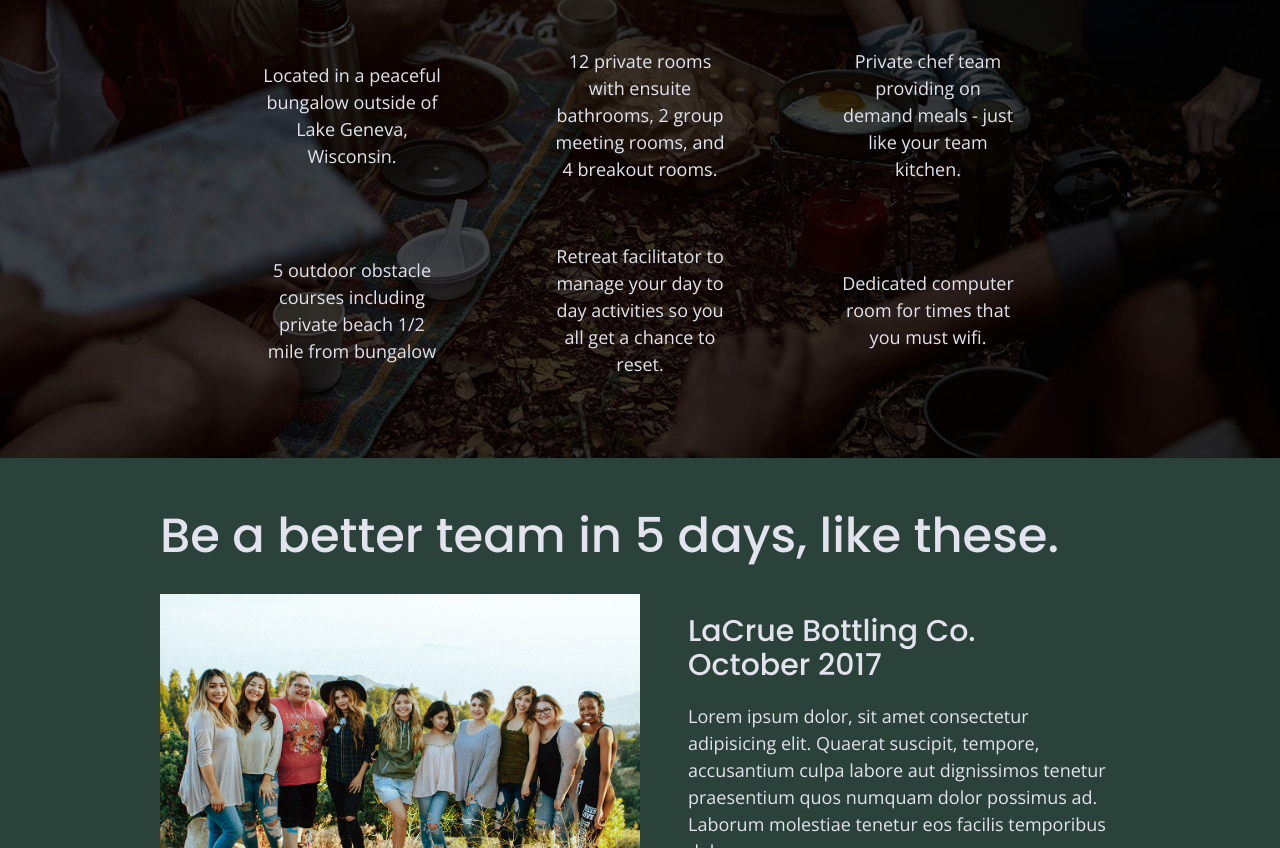
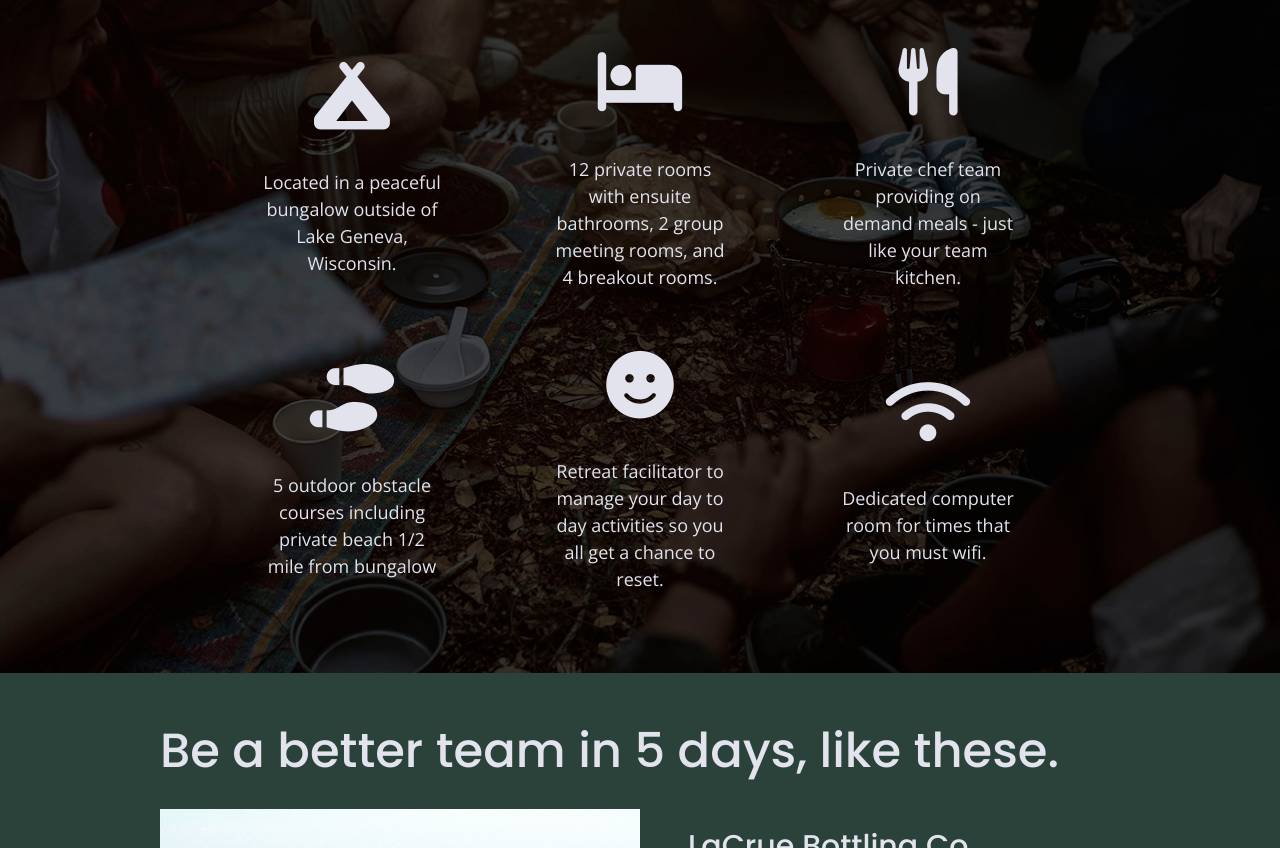
Before and after one commit to mathum49/unplugged, a website built with Parcel: page index.html in a window 1280 px wide. Shown: the part 1150-1998 px from the top of the page. Built offline with nearby package versions, Linux system fonts and the light colour scheme.

Commit message:
Added fontawesome icons

```diff
--- a/css/main.css
+++ b/css/main.css
@@ -377,6 +377,12 @@ input[type=button] {
   margin: 0;
   text-align: center;
 }
+
+.features i {
+	font-size: 3.75em;
+        margin-bottom: 40px;
+}
+
 
 /* reviews */
 
--- a/index.html
+++ b/index.html
@@ -19,6 +19,8 @@
   <link rel="stylesheet" href="css/normalize.css">
   <link rel="stylesheet" href="css/main.css">
 
+  <!-- font awesome link -->
+  <script src="https://kit.fontawesome.com/e5a738121e.js" crossorigin="anonymous"></script>
   <!-- Google Fonts -->
 <link rel="preconnect" href="https://fonts.gstatic.com" crossorigin>
 <link href="https://fonts.googleapis.com/css2?family=Open+Sans:wght@400;700&family=Poppins:wght@500;700&display=swap" rel="stylesheet">
@@ -75,27 +77,28 @@
       <h2>Have the work week you always dreamed of — without the bad wifi.</h2>
       <div class="features-items">
         <article>
-          <p class="fontawesome-icon"></p>
+          <p class="fontawesome-icon"><i class="fa-solid fa-campground"></i>
+          </p>
           <p class="features-item-description">Located in a peaceful bungalow outside of Lake Geneva, Wisconsin.</p>
         </article>
         <article>
-          <p class="fontawesome-icon"></p>
+          <p class="fontawesome-icon"><i class="fa-solid fa-bed"></i></p>
           <p class="features-item-description">12 private rooms with ensuite bathrooms, 2 group meeting rooms, and 4 breakout rooms.</p>
         </article>
         <article>
-          <p class="fontawesome-icon"></p>
+          <p class="fontawesome-icon"><i class="fa-solid fa-utensils"></i></p>
           <p class="features-item-description">Private chef team providing on demand meals - just like your team kitchen.</p>
         </article>
         <article>
-          <p class="fontawesome-icon"></p>
+          <p class="fontawesome-icon"><i class="fa-solid fa-shoe-prints"></i></p>
           <p class="features-item-description">5 outdoor obstacle courses including private beach 1/2 mile from bungalow</p>
         </article>
         <article>
-          <p class="fontawesome-icon"></p>
+          <p class="fontawesome-icon"><i class="fa-solid fa-face-smile"></i></p>
           <p class="features-item-description">Retreat facilitator to manage your day to day activities so you all get a chance to reset.</p>
         </article>
         <article>
-          <p class="fontawesome-icon"></p>
+          <p class="fontawesome-icon"><i class="fa-solid fa-wifi"></i></p>
           <p class="features-item-description">Dedicated computer room for times that you must wifi.</p>
         </article>
       </div>
```
Also changed, not shown: about/index.html (+3 -0 lines), faq/index.html (+3 -0 lines).
